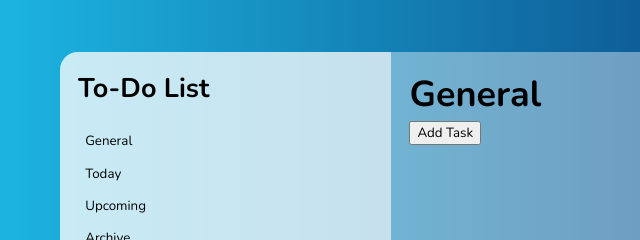
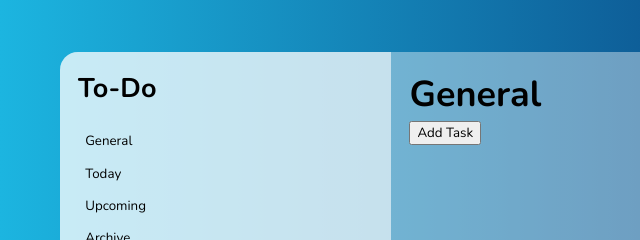
Before and after one commit to datle-dev/theodinproject-todolist, a website built with webpack: page src/index.html in a window 1280 px wide. Shown: the part 194-434 px from the top of the page, 0-640 px from the left. Built offline with nearby package versions, Linux system fonts and the light colour scheme.

Commit message:
Update app title

```diff
--- a/src/index.html
+++ b/src/index.html
@@ -13,7 +13,7 @@
 <body>
   <div id="container">
     <nav id="sidebar">
-      <h1>To-Do List</h1>
+      <h1>To-Do</h1>
       <div id="sidebar-folders">
         <button type="button" id="general-btn">General</button>
         <button type="button" id="today-btn">Today</button>
```
